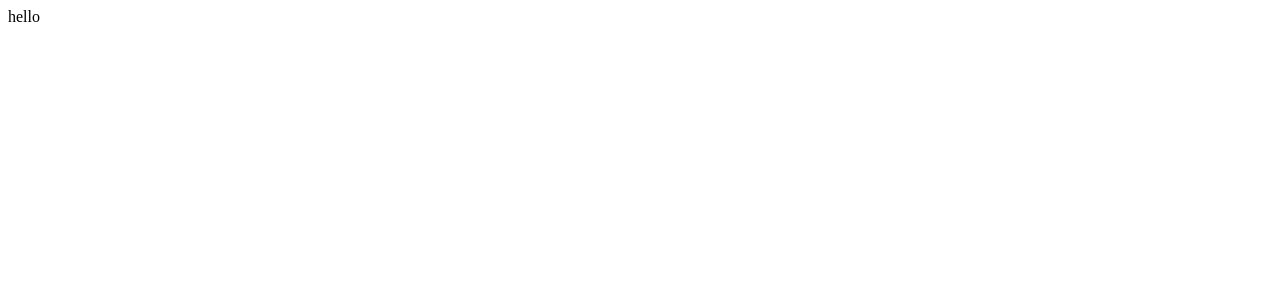
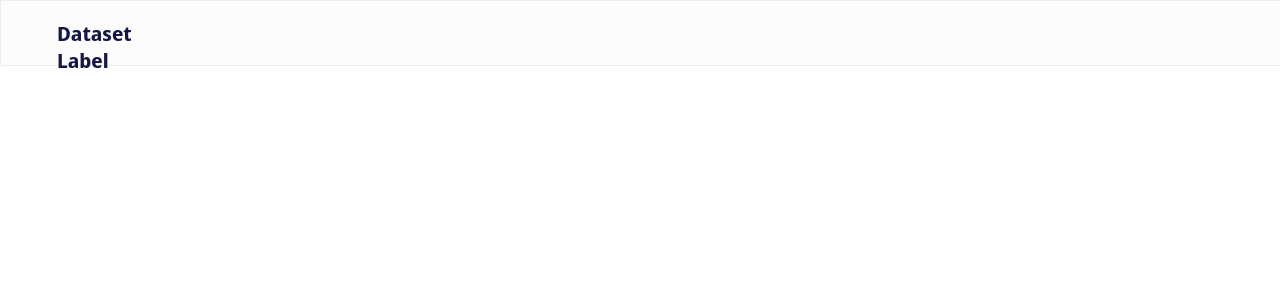
Before and after one commit to anthonyminyungi/labelling_tool, a React (Create React App) app: page / in a window 1280 px wide. Shown: the top 300 px of the page. Built offline with nearby package versions, Linux system fonts and the light colour scheme.

Commit message:
add header component

```diff
--- a/package.json
+++ b/package.json
@@ -6,7 +6,7 @@
     "@testing-library/jest-dom": "^5.11.4",
     "@testing-library/react": "^11.1.0",
     "@testing-library/user-event": "^12.1.10",
-    "node-sass": "^6.0.0",
+    "node-sass": "4.14.0",
     "react": "^17.0.2",
     "react-dom": "^17.0.2",
     "react-scripts": "4.0.3",
--- a/src/App.jsx
+++ b/src/App.jsx
@@ -1,7 +1,14 @@
 import React from 'react';
 
+import { Header } from './components';
+import './styles/index.scss';
+
 function App() {
-  return <div className="App">hello</div>;
+  return (
+    <React.Fragment>
+      <Header />
+    </React.Fragment>
+  );
 }
 
 export default App;
--- a/src/components/Header/index.jsx
+++ b/src/components/Header/index.jsx
@@ -1,7 +1,12 @@
 import React from 'react';
+import './style.scss';
 
 const Header = () => {
-  return <div>header</div>;
+  return (
+    <div className="header-box">
+      <div className="title">Dataset Label</div>
+    </div>
+  );
 };
 
 export default Header;
--- a/src/components/Header/style.scss
+++ b/src/components/Header/style.scss
@@ -1 +1,28 @@
 @import '../../styles/index.scss';
+
+.header-box {
+  width: 100%;
+  height: 64px;
+  //   transform: matrix(0, -1, 1, 0, 0, 0);
+  background: #fcfcfc 0% 0% no-repeat padding-box;
+  border: 1px solid #ebedf2;
+  opacity: 1;
+  display: flex;
+  align-items: center;
+}
+
+.title {
+  //   margin-top: 21px;
+  margin-left: 56px;
+  width: 127px;
+  height: 27px;
+  font: var(--unnamed-font-style-normal) normal 600 var(--unnamed-font-size-20) /
+    var(--unnamed-line-spacing-27) var(--unnamed-font-family-noto-sans-display);
+  letter-spacing: var(--unnamed-character-spacing-0);
+  color: var(--unnamed-color-141746);
+  text-align: left;
+  font: normal normal 600 20px/27px Noto Sans Display;
+  letter-spacing: 0px;
+  color: #141746;
+  opacity: 1;
+}
--- /dev/null
+++ b/src/components/index.js
@@ -0,0 +1,2 @@
+export { default as Header } from './Header';
+export { default as MenuBar } from './MenuBar';
--- a/src/styles/index.scss
+++ b/src/styles/index.scss
@@ -20,3 +20,11 @@
   --unnamed-line-spacing-22: 22px;
   --unnamed-line-spacing-27: 27px;
 }
+
+html,
+body,
+#root {
+  width: 100%;
+  height: 100%;
+  margin: 0;
+}
```
Also changed, not shown: 1 other file (tests, documents, lock files or other folders).
